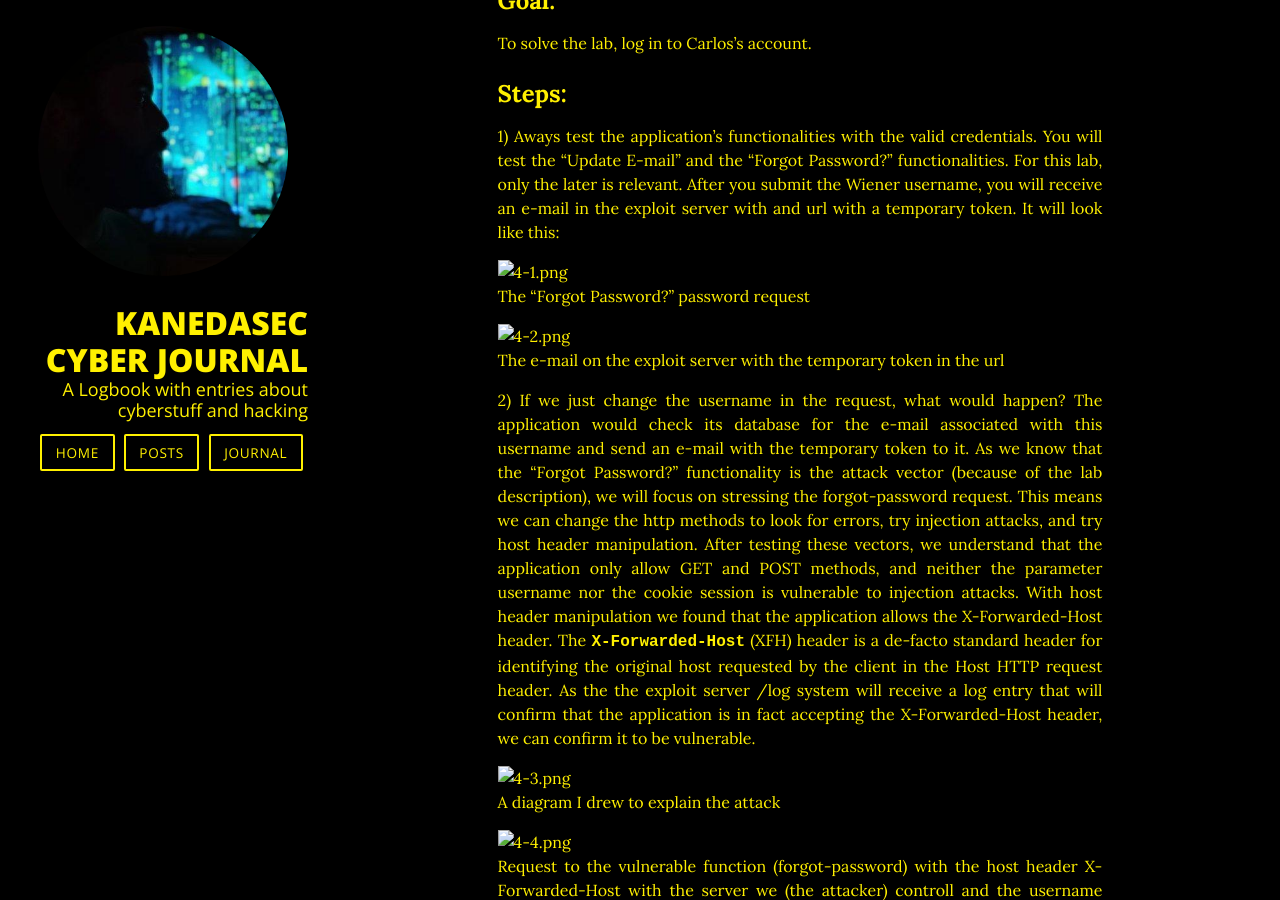
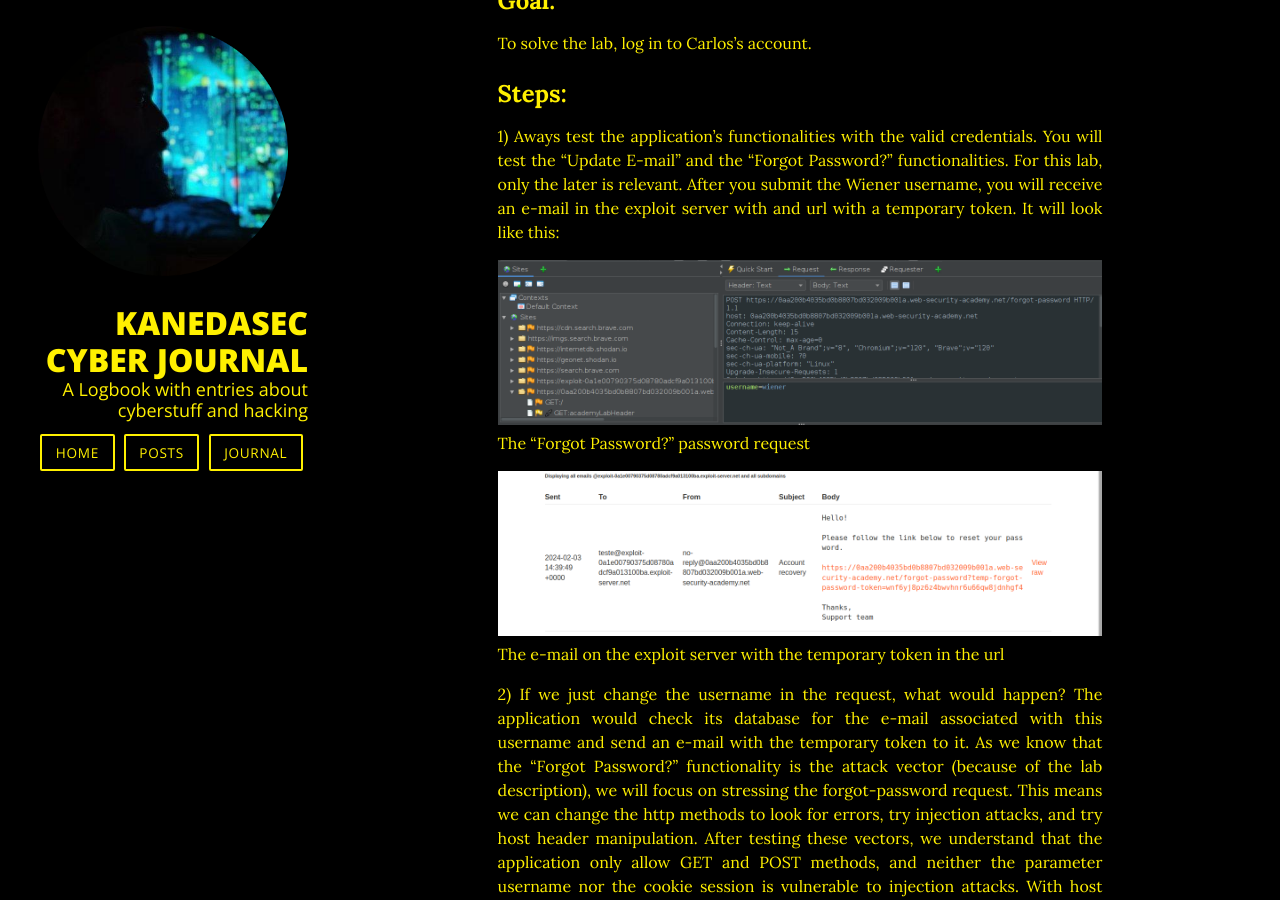
Before and after one commit to kanedasec/kanedasec.github.io, a Jekyll site: the page built from _posts/Solving Portswigger Labs with OWASP ZAP/2024-02-02-Password-reset-poisoning-via-middleware.md, in a window 1280 px wide and 900 px high, scrolled down 655 px. Built offline with Jekyll 4.4.1, drawn with Linux system fonts in a browser that asks for light colours; nearby versions of some CDN libraries.

Commit message:
Update 2024-02-02-Password-reset-poisoning-via-middleware.md

```diff
--- a/_posts/Solving Portswigger Labs with OWASP ZAP/2024-02-02-Password-reset-poisoning-via-middleware.md
+++ b/_posts/Solving Portswigger Labs with OWASP ZAP/2024-02-02-Password-reset-poisoning-via-middleware.md
@@ -26,31 +26,31 @@ Steps:
 1) Aways test the application's functionalities with the valid credentials. You will test the "Update E-mail" and the "Forgot Password?" functionalities. For this lab, only the later is relevant. After you submit the Wiener username, you will receive an e-mail in the exploit server with and url with a temporary token. It will look like this:
 
 
-![4-1.png](/assets/img/posts/Solving\ Portswigger\ Labs\ with\ OWASP\ ZAP/Password\ reset\ poisoning\ via\ middleware/4-1.png)
+![4-1.png](/assets/img/posts/Solving-Portswigger-Labs-with-OWASP-ZAP/Password-reset-poisoning-via-middleware/4-1.png)
 The "Forgot Password?" password request
 
-![4-2.png](/assets/img/posts/Solving\ Portswigger\ Labs\ with\ OWASP\ ZAP/Password\ reset\ poisoning\ via\ middleware/4-2.png)
+![4-2.png](/assets/img/posts/Solving-Portswigger-Labs-with-OWASP-ZAP/Password-reset-poisoning-via-middleware/4-2.png)
 The e-mail on the exploit server with the temporary token in the url
 
 2) If we just change the username in the request, what would happen? The application would check its database for the e-mail associated with this username and send an e-mail with the temporary token to it. As we know that the "Forgot Password?" functionality is the attack vector (because of the lab description), we will focus on stressing the forgot-password request. This means we can change the http methods to look for errors, try injection attacks, and try host header manipulation. After testing these vectors, we understand that the application only allow GET and POST methods, and neither the parameter username nor the cookie session is vulnerable to injection attacks. With host header manipulation we found that the application allows the X-Forwarded-Host header. The **`X-Forwarded-Host`** (XFH) header is a de-facto standard header for identifying the original host requested by the client in the Host HTTP request header. As the the exploit server /log system will receive a log entry that will confirm that the application is in fact accepting the X-Forwarded-Host header, we can confirm it to be vulnerable.
 
-![4-3.png](/assets/img/posts/Solving\ Portswigger\ Labs\ with\ OWASP\ ZAP/Password\ reset\ poisoning\ via\ middleware/4-3.png)
+![4-3.png](/assets/img/posts/Solving-Portswigger-Labs-with-OWASP-ZAP/Password-reset-poisoning-via-middleware/4-3.png)
 A diagram I drew to explain the attack
 
 
-![4-4.png](/assets/img/posts/Solving\ Portswigger\ Labs\ with\ OWASP\ ZAP/Password\ reset\ poisoning\ via\ middleware/4-4.png)
+![4-4.png](/assets/img/posts/Solving-Portswigger-Labs-with-OWASP-ZAP/Password-reset-poisoning-via-middleware/4-4.png)
 Request to the vulnerable function (forgot-password) with the host header X-Forwarded-Host with the server we (the attacker) controll and the username "carlos"
 
-![4-5.png](/assets/img/posts/Solving\ Portswigger\ Labs\ with\ OWASP\ ZAP/Password\ reset\ poisoning\ via\ middleware/4-5.png)
+![4-5.png](/assets/img/posts/Solving-Portswigger-Labs-with-OWASP-ZAP/Password-reset-poisoning-via-middleware/4-5.png)
 Entry we received in the log system of our server, containing the temporary token.
 
 3) Now its only a matter to make a GET request with the token to the forgot-password function and you will get a response that, after html rendered, will be a page that prompts you to create a new password for user "carlos". Now you can just login to "carlos" account.
 
-![4-6.png](/assets/img/posts/Solving\ Portswigger\ Labs\ with\ OWASP\ ZAP/Password\ reset\ poisoning\ via\ middleware/4-6.png)
+![4-6.png](/assets/img/posts/Solving-Portswigger-Labs-with-OWASP-ZAP/Password-reset-poisoning-via-middleware/4-6.png)
 Get request with the temporary token sent so we can make the application reset "carlos" password
 
 
-![4-7.png](/assets/img/posts/Solving\ Portswigger\ Labs\ with\ OWASP\ ZAP/Password\ reset\ poisoning\ via\ middleware/4-7.png)
+![4-7.png](/assets/img/posts/Solving-Portswigger-Labs-with-OWASP-ZAP/Password-reset-poisoning-via-middleware/4-7.png)
 POST request sent with username "carlos" and a new password crafted by the attacker, allowing us to login as the victims user.
 
 **
```
